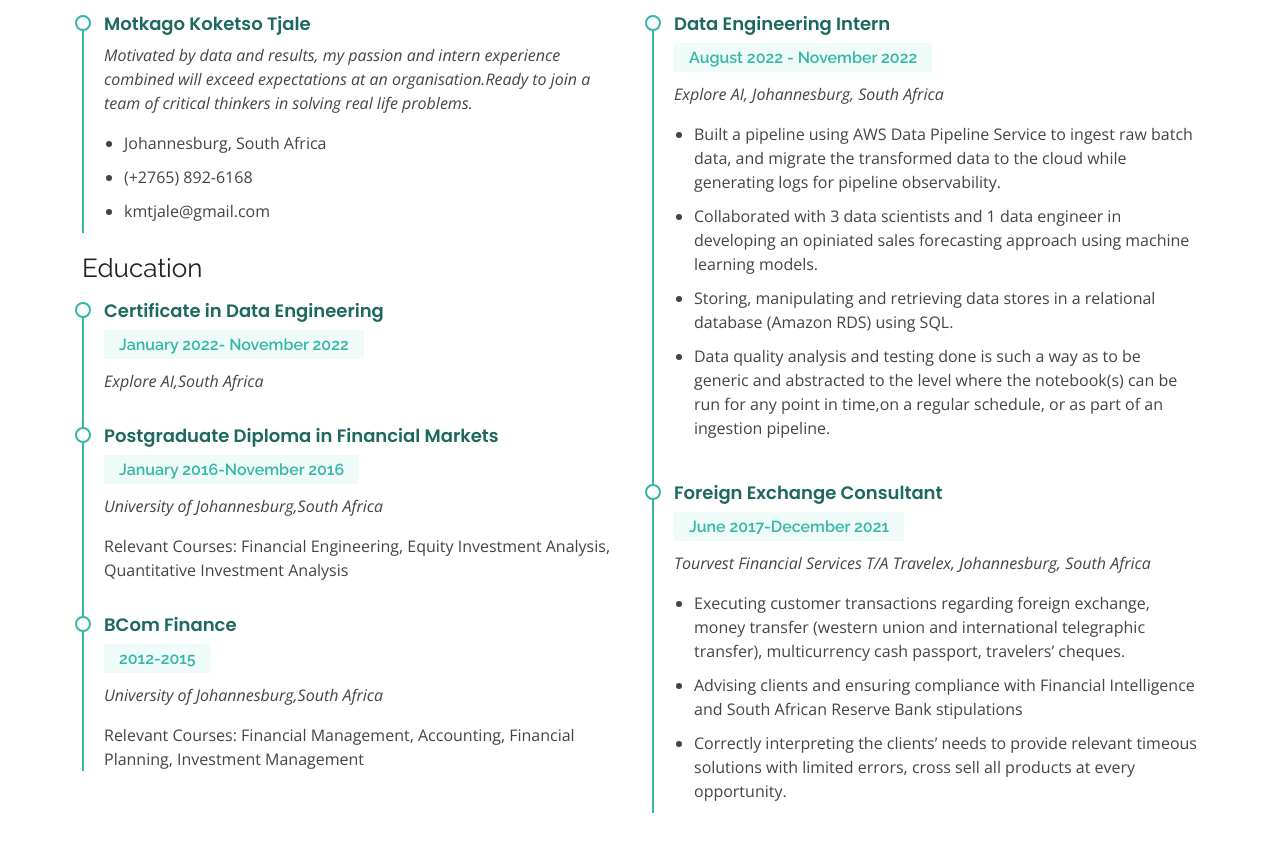
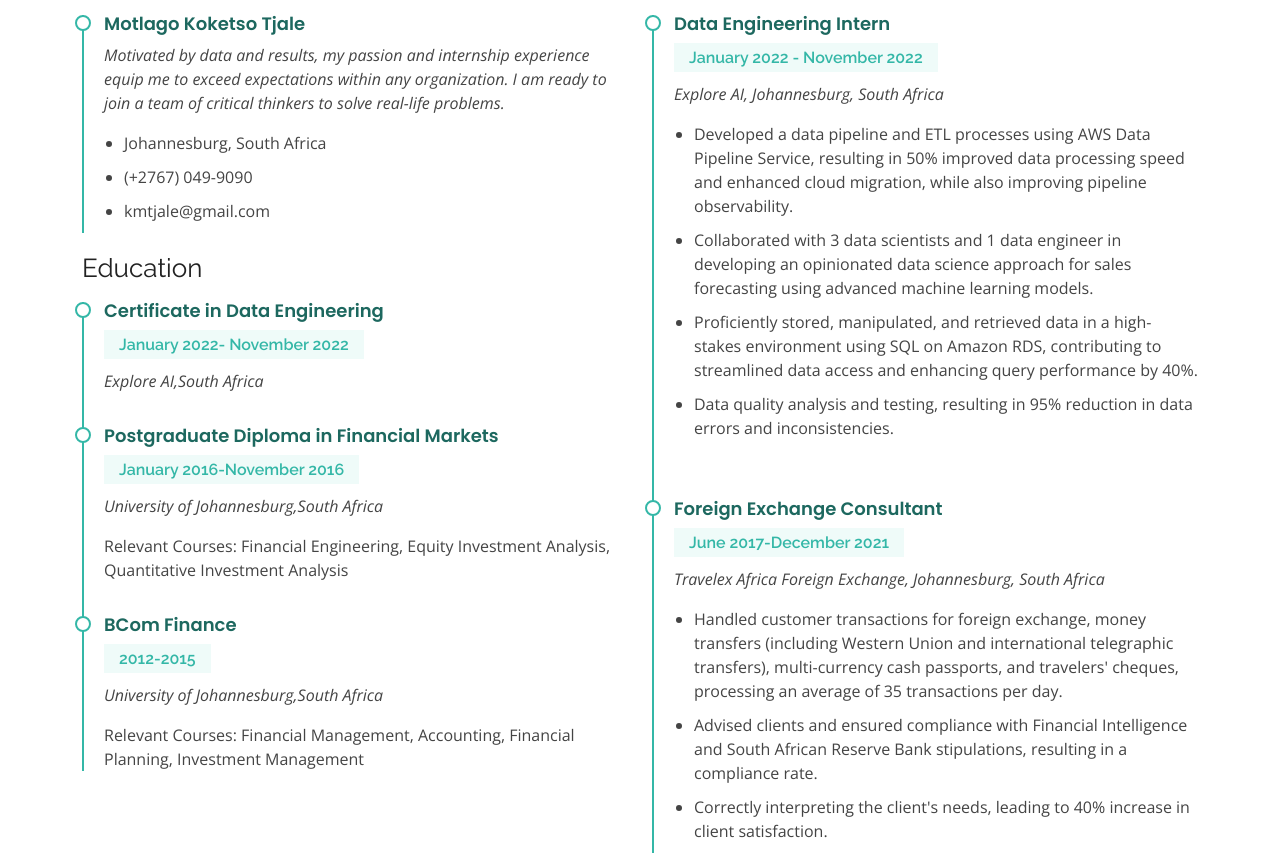
Before and after one commit to Koketso00/Koketso00.github.io, a plain HTML site: page resume.html in a window 1280 px wide. Shown: the part 273-1129 px from the top of the page. Drawn offline with nearby package versions, Linux system fonts and the light colour scheme.

Commit message:
Add files via upload

```diff
--- a/resume.html
+++ b/resume.html
@@ -79,12 +79,12 @@
           <div class="col-lg-6">
             <h3 class="resume-title">Summary</h3>
             <div class="resume-item pb-0">
-              <h4>Motkago Koketso Tjale</h4>
-              <p><em>Motivated by data and results, my passion and intern experience combined will exceed expectations at an organisation.Ready to join a team of critical thinkers in solving real life problems.</em></p>
+              <h4>Motlago Koketso Tjale</h4>
+              <p><em>Motivated by data and results, my passion and internship experience equip me to exceed expectations within any organization. I am ready to join a team of critical thinkers to solve real-life problems.</em></p>
               <p>
               <ul>
                 <li>Johannesburg, South Africa</li>
-                <li>(+2765) 892-6168</li>
+                <li>(+2767) 049-9090</li>
                 <li>kmtjale@gmail.com</li>
               </ul>
               </p>
@@ -113,26 +113,25 @@
             <h3 class="resume-title">Professional Experience</h3>
             <div class="resume-item">
               <h4>Data Engineering Intern</h4>
-              <h5>August 2022 - November 2022</h5>
+              <h5>January 2022 - November 2022</h5>
               <p><em>Explore AI, Johannesburg, South Africa </em></p>
               <p>
               <ul>
-                <li>Built a pipeline using AWS Data Pipeline Service to ingest raw batch data, and migrate the transformed data to the cloud while generating logs for pipeline observability.</li>
-                <li>Collaborated with 3 data scientists and 1 data engineer in developing an opiniated sales forecasting approach using machine learning models. </li>
-                <li>Storing, manipulating and retrieving data stores in a relational database (Amazon RDS) using SQL.</li>
-                <li>Data quality analysis and testing done is such a way as to be generic and abstracted to the level where the notebook(s) can be run for any point in time,on a regular schedule, or as part of an ingestion pipeline.</li>
-              </ul>
+                <li>Developed a data pipeline and ETL processes using AWS Data Pipeline Service, resulting in 50% improved data processing speed and enhanced cloud migration, while also improving pipeline observability.</li>
+                <li>Collaborated with 3 data scientists and 1 data engineer in developing an opinionated data science approach for sales forecasting using advanced machine learning models. </li>
+                <li>Proficiently stored, manipulated, and retrieved data in a high-stakes environment using SQL on Amazon RDS, contributing to streamlined data access and enhancing query performance by 40%.</li>
+                <li>Data quality analysis and testing, resulting in 95% reduction in data errors and inconsistencies.
               </p>
             </div>
             <div class="resume-item">
               <h4>Foreign Exchange Consultant</h4>
               <h5>June 2017-December 2021</h5>
-              <p><em>Tourvest Financial Services T/A Travelex, Johannesburg, South Africa</em></p>
+              <p><em>Travelex Africa Foreign Exchange, Johannesburg, South Africa</em></p>
               <p>
               <ul>
-                <li>Executing customer transactions regarding foreign exchange, money transfer (western union and international telegraphic transfer), multicurrency cash passport, travelers’ cheques.</li>
-                <li>Advising clients and ensuring compliance with Financial Intelligence and South African Reserve Bank stipulations</li>
-                <li>Correctly interpreting the clients’ needs to provide relevant timeous solutions with limited errors, cross sell all products at every opportunity.</li>
+                <li>Handled customer transactions for foreign exchange, money transfers (including Western Union and international telegraphic transfers), multi-currency cash passports, and travelers' cheques, processing an average of 35 transactions per day.</li>
+                <li>Advised clients and ensured compliance with Financial Intelligence and South African Reserve Bank stipulations, resulting in a compliance rate.</li>
+                <li>Correctly interpreting the client's needs, leading to 40% increase in client satisfaction.</li>
               </ul>
               </p>
             </div>
```
Also changed, not shown: about.html (+3 -3 lines), contact.html (+3 -3 lines), portfolio.html (+1 -1 lines), services.html (+7 -9 lines).
